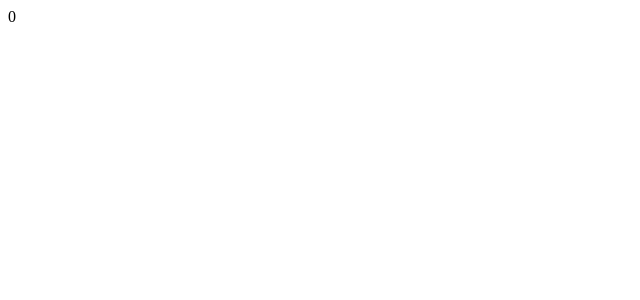
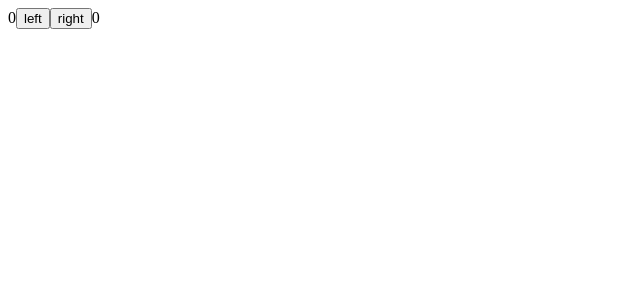
Before and after one commit to kaisahakola/FSO-own-exercises, a React (Vite) app in the folder part1/: page / in a window 1280 px wide. Shown: the top 300 px of the page, without its empty margins (0-640 px from the left). Built offline with nearby package versions, Linux system fonts and the light colour scheme.

Commit message:
Monimutkaisempi tila ja taulukon käsittelyä

```diff
--- a/part1/src/App.jsx
+++ b/part1/src/App.jsx
@@ -1,40 +1,30 @@
 import { useState } from 'react'
 
-const Display = ({counter}) => <div>{counter}</div>
+const App = () => {
+  const [left, setLeft] = useState(0)
+  const [right, setRight] = useState(0)
+  const [allClicks, setAll] = useState([])
 
-const Button = ({handleClick, text}) => {
-  <button onClick={handleClick}>
-    {text}
-  </button>
-}
-
-const App = () => {
-
-  const [ counter, setCounter ] = useState(0)
-  console.log('rendering with counter value ', counter)
-
-  const increaseByOne = () => {
-    console.log('increasing, value before ', counter)
-    setCounter(counter + 1)
+  const handleLeftClick = () => {
+    setAll(allClicks.concat('L'))
+    setLeft(left + 1)
   }
 
-  const decreaseByOne = () => {
-    console.log('decreasing, value before ', counter)
-    setCounter(counter - 1)
-  }
-
-  const setToZero = () => {
-    console.log('resetting to zero, value before ', counter)
-    setCounter(0)
+  const handleRightClick = () => {
+    setAll(allClicks.concat('R'))
+    setRight(right + 1)
   }
 
   return (
-    <>
-      <Display counter={counter} />
-      <Button handleClick={increaseByOne} text='plus' />
-      <Button handleClick={setToZero} text='zero' />
-      <Button handleClick={decreaseByOne} text='minus' />
-    </>
+    <div>
+      <div>
+        {left}
+        <button onClick={handleLeftClick}>left</button>
+        <button onClick={handleRightClick}>right</button>
+        {right}
+        <p>{allClicks.join(' ')}</p>
+      </div>
+    </div>
   )
 }
 
```
